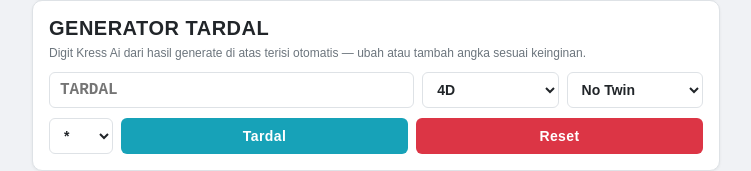
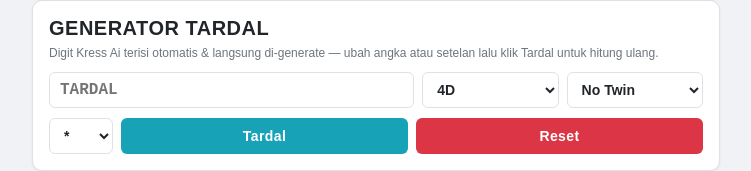
Before and after one commit to luckyone18/ln-generator, a Next.js app: page / in a window 1280 px wide. Shown: the part 321-492 px from the top of the page, without its empty margins (264-1015 px from the left). Built offline with nearby package versions, Linux system fonts and the light colour scheme.

Commit message:
Auto-generate tardal setiap Kress Ai di-generate ulang (autoToken)

```diff
--- a/app/TardalSection.js
+++ b/app/TardalSection.js
@@ -1,9 +1,9 @@
 "use client";
 
-import { useState } from "react";
-import { generateTardal } from "./tardal";
+import { useEffect, useState } from "react";
+import { autoTardal } from "./tardal";
 
-export default function TardalSection({ digits, onDigitsChange }) {
+export default function TardalSection({ digits, onDigitsChange, autoToken = 0 }) {
   const [type, setType] = useState("4"); // default 4D
   const [twin, setTwin] = useState("2"); // default No Twin
   const [splitter, setSplitter] = useState("*");
@@ -61,12 +61,19 @@ export default function TardalSection({ digits, onDigitsChange }) {
     : [];
   const show = output ? filtered.join(output.sep) : "";
 
+  // Auto-generate: setiap Kress Ai di-generate ulang (autoToken naik),
+  // tardal langsung dihitung dari digit terbaru dengan setelan saat ini.
+  useEffect(() => {
+    setOutput(autoTardal(digits, type, twin, splitter));
+    // eslint-disable-next-line react-hooks/exhaustive-deps
+  }, [autoToken]);
+
   return (
     <section className="inputCard" id="tardal">
       <h2 className="sectionTitle">GENERATOR TARDAL</h2>
       <p className="sectionHint">
-        Digit Kress Ai dari hasil generate di atas terisi otomatis — ubah atau
-        tambah angka sesuai keinginan.
+        Digit Kress Ai terisi otomatis &amp; langsung di-generate — ubah angka
+        atau setelan lalu klik Tardal untuk hitung ulang.
       </p>
 
       <form onSubmit={doGenerate} onReset={doReset}>
--- a/app/page.js
+++ b/app/page.js
@@ -151,6 +151,7 @@ export default function Page() {
   const [kressOpt, setKressOpt] = useState(""); // "" = acak (3-6)
   const [showLN, setShowLN] = useState(false); // LN hidden until "TAMPILKAN LN"
   const [tardalDigits, setTardalDigits] = useState(""); // auto-filled from kress
+  const [tardalToken, setTardalToken] = useState(0); // naik tiap generate -> auto tardal
 
   function onChange(e) {
     setRaw(e.target.value.replace(/[^\d\n\r]/g, ""));
@@ -210,6 +211,8 @@ export default function Page() {
         // Isi otomatis kotak TARDAL dengan digit kress (tanpa spasi)
         setTardalDigits(r.kress.replace(/\s/g, ""));
       }
+      // Picu auto-generate tardal dari digit kress terbaru.
+      setTardalToken((t) => t + 1);
     }, 600);
   }
 
@@ -394,6 +397,7 @@ export default function Page() {
       <TardalSection
         digits={tardalDigits}
         onDigitsChange={setTardalDigits}
+        autoToken={tardalToken}
       />
 
       <footer className="foot">Generator LN · by LuckyOne18</footer>
--- a/app/tardal.js
+++ b/app/tardal.js
@@ -63,3 +63,11 @@ export function generateTardal({ digits, type, twin, splitter }) {
 
   return { result: combos.join(sep), count: combos.length, combos, sep };
 }
+
+// Auto-generate helper (dipakai efek auto di TardalSection):
+// digits kosong -> null; input tidak valid -> null; selain itu hasil penuh.
+export function autoTardal(digits, type = "4", twin = "2", splitter = "*") {
+  if (!digits) return null;
+  const r = generateTardal({ digits, type, twin, splitter });
+  return r.error ? null : r;
+}
```
Also changed, not shown: scripts/test-tardal.mjs (+21 -2 lines).
